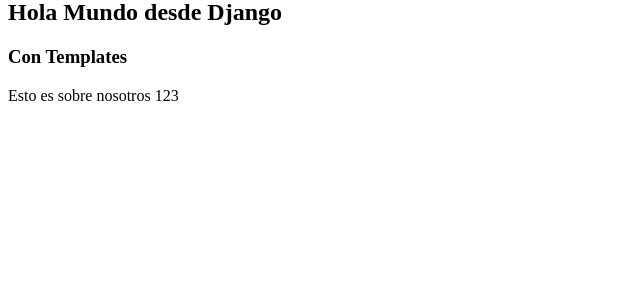
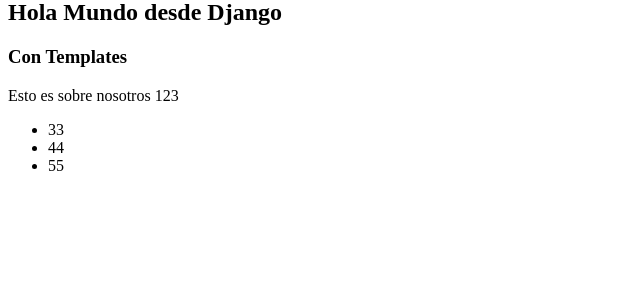
Before and after one commit to hz07s/pw2-teo07, a Django app: page / in a window 1280 px wide. Shown: the part 169-471 px from the top of the page, without its empty margins (0-640 px from the left). Run offline with Django 5.2, Linux system fonts and the light colour scheme.

Commit message:
Haciendo uso del tag for para recorrer un arreglo enviado a traves del contexto el cual contiene numeros

```diff
--- a/src/listaContactos/inicio/views.py
+++ b/src/listaContactos/inicio/views.py
@@ -9,6 +9,7 @@
     myContext = {
         'mytext' : 'Esto es sobre nosotros',
         'myNumber' : 123,
+        'myList' : [33, 44, 55]
     }
     return render(request, "home.html", myContext)
 
--- a/src/listaContactos/templates/home.html
+++ b/src/listaContactos/templates/home.html
@@ -6,4 +6,8 @@
     {{mytext}}
     {{myNumber}}
 </p>
+<ul>
+    {% for myItem in myList %}
+        <li>{{myItem}}</li>
+    {% endfor %}
 {% endblock %}
```
